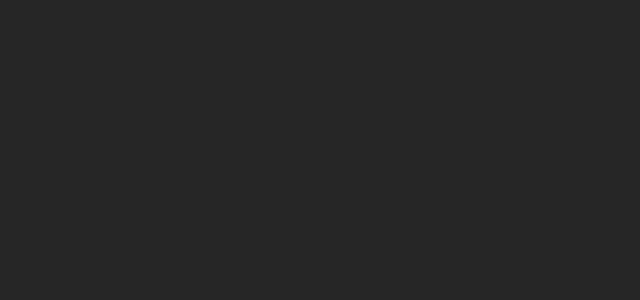
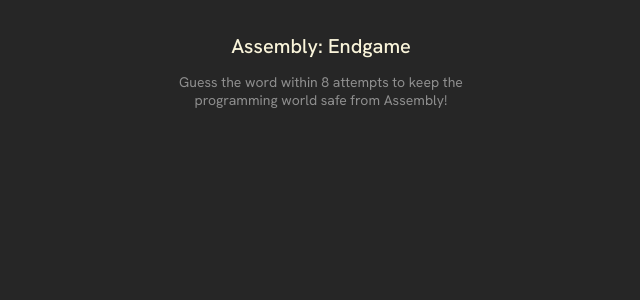
Before and after one commit to yegeto/assembly-endgame, a React (Vite) app: page / in a window 1280 px wide. Shown: the top 300 px of the page, without its empty margins (319-959 px from the left). Built offline with nearby package versions, Linux system fonts and the light colour scheme.

Commit message:
create header component

```diff
--- a/src/App.jsx
+++ b/src/App.jsx
@@ -1,6 +1,13 @@
 import { useState } from "react";
 import "./App.css";
+import Header from "./components/Header";
 
-function App() {}
+function App() {
+  return (
+    <main>
+      <Header />
+    </main>
+  );
+}
 
 export default App;
--- /dev/null
+++ b/src/components/Header.css
@@ -0,0 +1,15 @@
+header {
+  text-align: center;
+}
+
+header>h1 {
+  font-size: 1.25rem;
+  font-weight: 500;
+  color: #F9F4DA;
+}
+
+header>p {
+  font-size: 0.875rem;
+  max-width: 350px;
+  color: #8E8E8E;
+}
--- /dev/null
+++ b/src/components/Header.jsx
@@ -0,0 +1,13 @@
+import "./Header.css";
+
+export default function Header() {
+  return (
+    <header>
+      <h1>Assembly: Endgame</h1>
+      <p>
+        Guess the word within 8 attempts to keep the programming world safe from
+        Assembly!
+      </p>
+    </header>
+  );
+}
```
